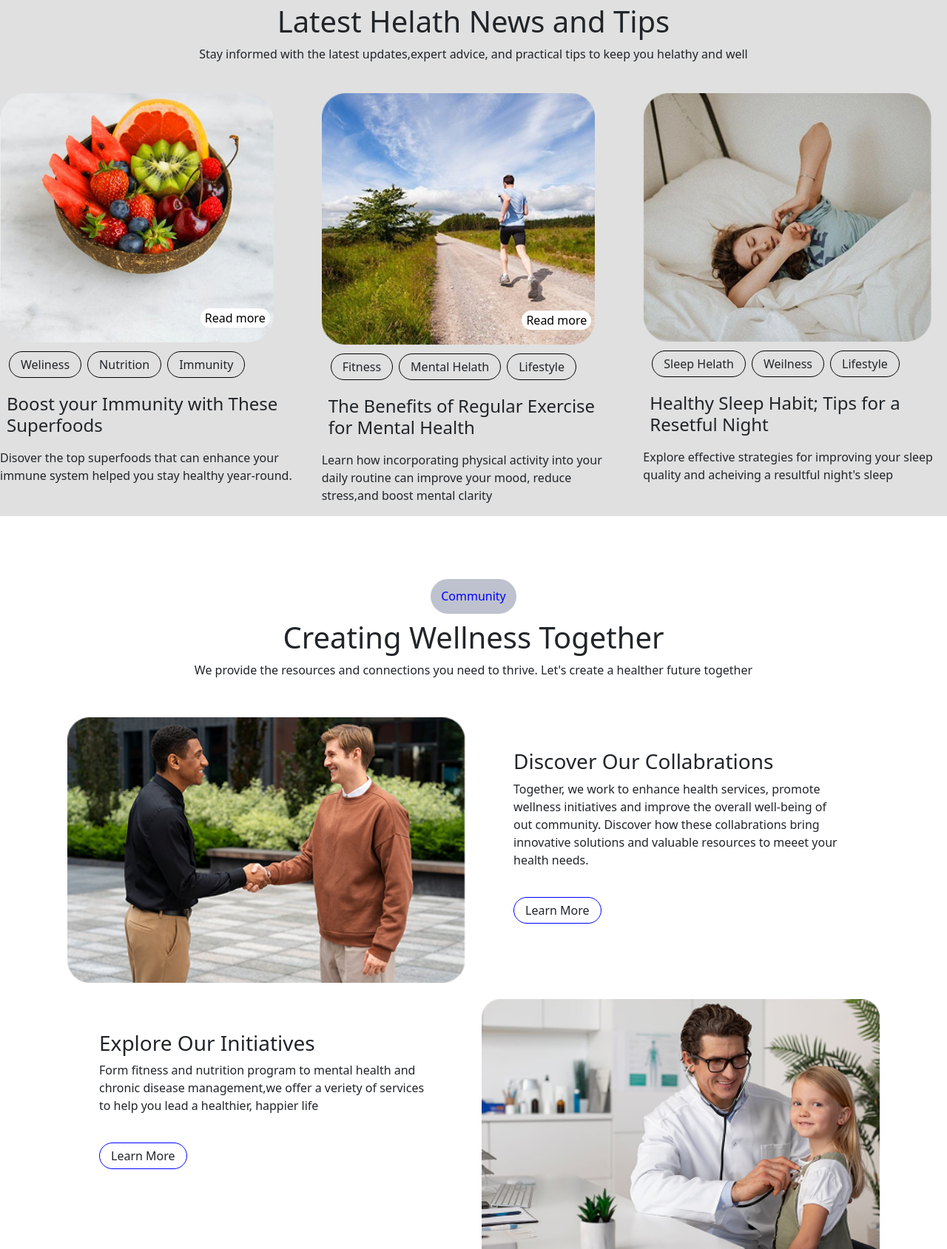
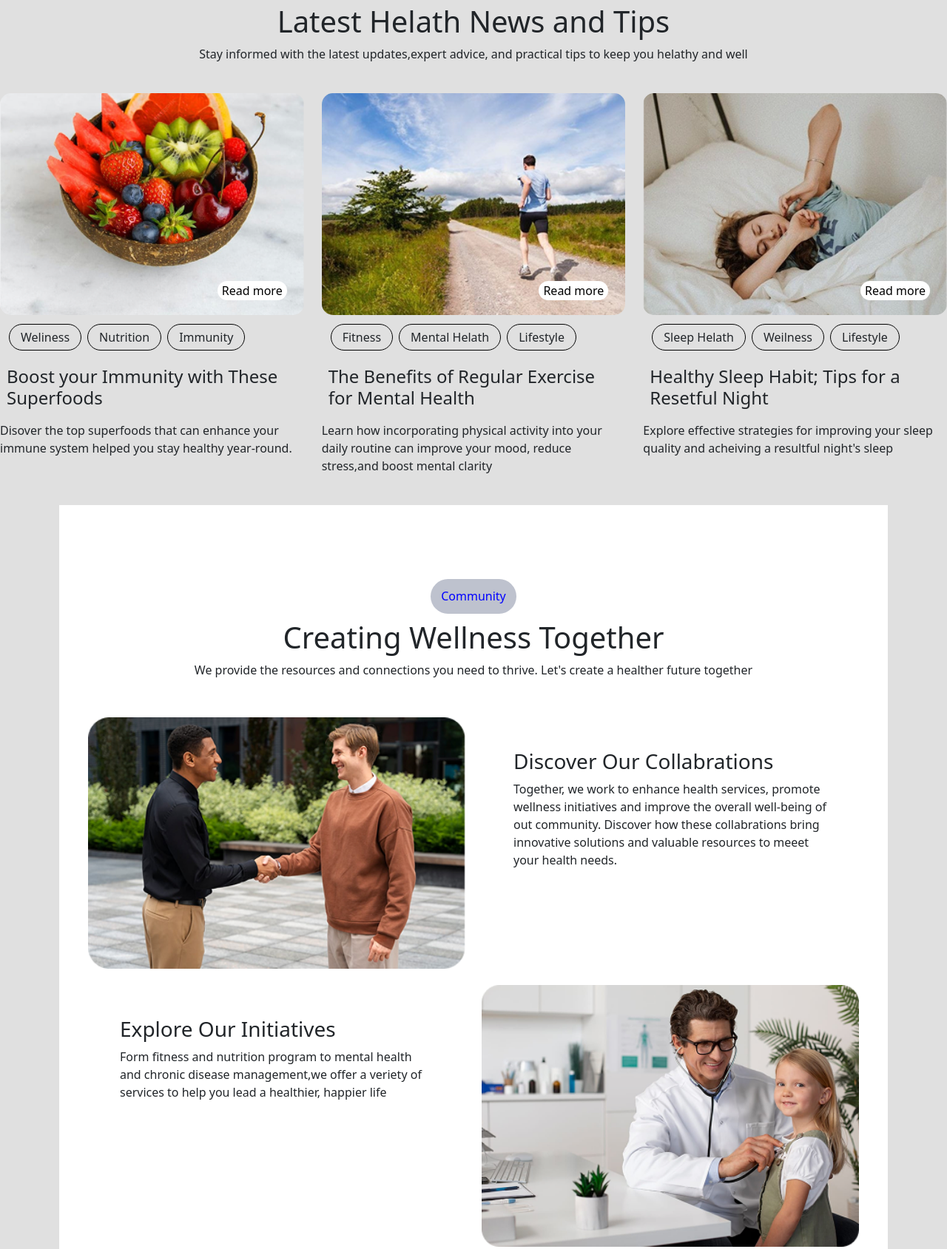
Before and after one commit to salva-88/dental-website, a plain HTML site: page index.html in a window 1280 px wide. Shown: the part 1681-3370 px from the top of the page at 74% size. Drawn offline with Linux system fonts and the light colour scheme.

Commit message:
home  updated

```diff
--- a/index.html
+++ b/index.html
@@ -151,7 +151,7 @@
                             reduce stress,and boost mental clarity</p>
                     </div>
                     <div class="col-md-4">
-                        <div class="health-img3">
+                        <div class="health-img">
                             <img src="img/image 5.png" alt="">
                             <div class="more-btn">
                                 <button>Read more</button>
@@ -173,7 +173,7 @@
 
     <section id="creating wellness">
         <div class="community-ctn">
-            <div class="container mt-60">
+            <div class="container-mt-60">
                 <div class="headline mt-30">
                     <h6>Community</h6>
                     <h1>Creating Wellness Together</h1>
@@ -192,7 +192,7 @@
                             <p>Together, we work to enhance health services, promote wellness initiatives and improve
                                 the overall well-being of out community. Discover how these collabrations bring
                                 innovative solutions and valuable resources to meeet your health needs.</p>
-                            <span>Learn More</span>
+                            <a href="Learn More"></a>
                         </div>
                     </div>
                 </div>
@@ -202,7 +202,7 @@
                             <h3>Explore Our Initiatives</h3>
                             <p>Form fitness and nutrition program to mental health and chronic disease management,we
                                 offer a veriety of services to help you lead a healthier, happier life</p>
-                            <span>Learn More</span>
+                            <a href="Learn More"></a>
                         </div>
                     </div>
                     <div class="col-sm-6">
@@ -224,7 +224,7 @@
                                 support groups, and more. whethere you need assistance navigating healthvcare options or
                                 seeking wellness advice,
                                 our community support center here to help you every step of the way</p>
-                            <span>Learn More</span>
+                            <a href="Learn More"></a>
                         </div>
                     </div>
                 </div>
@@ -315,7 +315,7 @@
                 </div>
                 <hr>
                 <div class="ftr-logo">
-                    <div class="ftr-icon gap-2">
+                    <div class="ftr-icon-gap-2">
                         <img src="img/twitter 1.png" alt="">
                         <img src="img/Layer 3 1.png" alt="">
                         <img src="img/facebook-new 1.png" alt="">
--- a/style.css
+++ b/style.css
@@ -50,6 +50,12 @@ nav ul{
     padding: 11px;
     color: white;
 }
+.cta-btn:hover{
+    background-color: rgb(238, 235, 235);
+    color: black;
+    transition: 0.5s;
+
+}
 .hero-cnt{
     height: 100vh;
     display: flex;
@@ -96,6 +102,11 @@ nav ul{
     color: white;
     width: 200px;
 }
+.cta-bt:hover{
+    background-color: rgb(235, 226, 226);
+    color: black;
+    transition: 0.5s;
+}
 .logos{
     display: flex;
     align-items: center;
@@ -114,11 +125,7 @@ nav ul{
     border-radius: 10px;
     line-height: 4;
 }
-.col-sm-6 {
-    flex: 0 0 auto;
-    width: 50%;
-    padding: 8px;
-}
+
 .col-md-7 span{
     padding: 14px;
     background-color: rgb(171, 181, 212);
@@ -167,7 +174,7 @@ h4 {
     flex-direction: column;
     width: 100%;
     padding: 25px 80px;
-    background-color: white;
+
 
 }
 .col-sm-6 {
@@ -181,6 +188,16 @@ h4 {
 }
 .commty-txt{
     padding: 43px;
+}
+.commty-txt a{
+    border-radius: 70px;
+    padding: 10px 20px;
+    width: fit-content;
+}
+.commty-txt a:hover{
+    background-color: #6386f8(224, 213, 199);
+    color: #181717;
+    transition: 0.5s;
 }
 .testimonias{
     padding: 20px;
@@ -209,7 +226,7 @@ h4 {
     padding-top: 58px;
 }
 .qoute-btn{
-   padding: 10px;
+   padding: 10px 20px;
    background-color: rgb(219, 219, 219);
    border-radius: 10px;
    color: rgb(28, 7, 219);
@@ -284,7 +301,7 @@ h4 {
 }
 .more-btn button{
     position: absolute;
-    right: 46px;
+    right: 23px;
     bottom: 20px;
     color: black;
     background-color: white;
@@ -310,3 +327,18 @@ h4 {
     justify-content: space-between;
     width: 100%;
 }
+
+.health-img img {
+    width: 100%;
+    height: 300px;
+    object-fit: cover;
+    border-radius: 15px;
+}
+.ftr-icon-gap-2{
+    width: 20%;
+}
+.container-mt-60{
+    background-color: white;
+    padding: 40px;
+    margin-bottom: 60px;
+}
```
